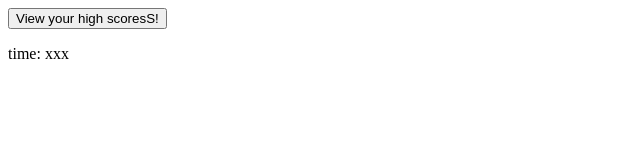
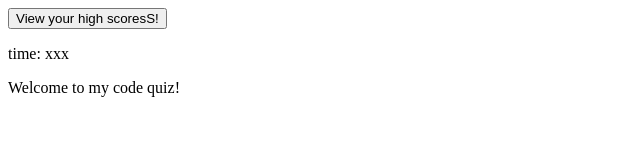
Before and after one commit to TylerTechno/Code-Quiz, a plain HTML site: page index.html in a window 1280 px wide. Shown: the whole page, without its empty margins (0-640 px from the left). Drawn offline with Linux system fonts and the light colour scheme.

Commit message:
3rd commit

```diff
--- a/index.html
+++ b/index.html
@@ -20,6 +20,16 @@
         </div>
 
     </header>
+    <div id="mainDiv">
+        <div id="gridContainer">
+            <p id="questionDisplay">Welcome to my code quiz!</p>
+            <p id="finalScoreDisplay"></p>
+            <p id="enterIntials"></p>
+        </div>
+
+
+
+    </div>
 
 </body>
 
```
